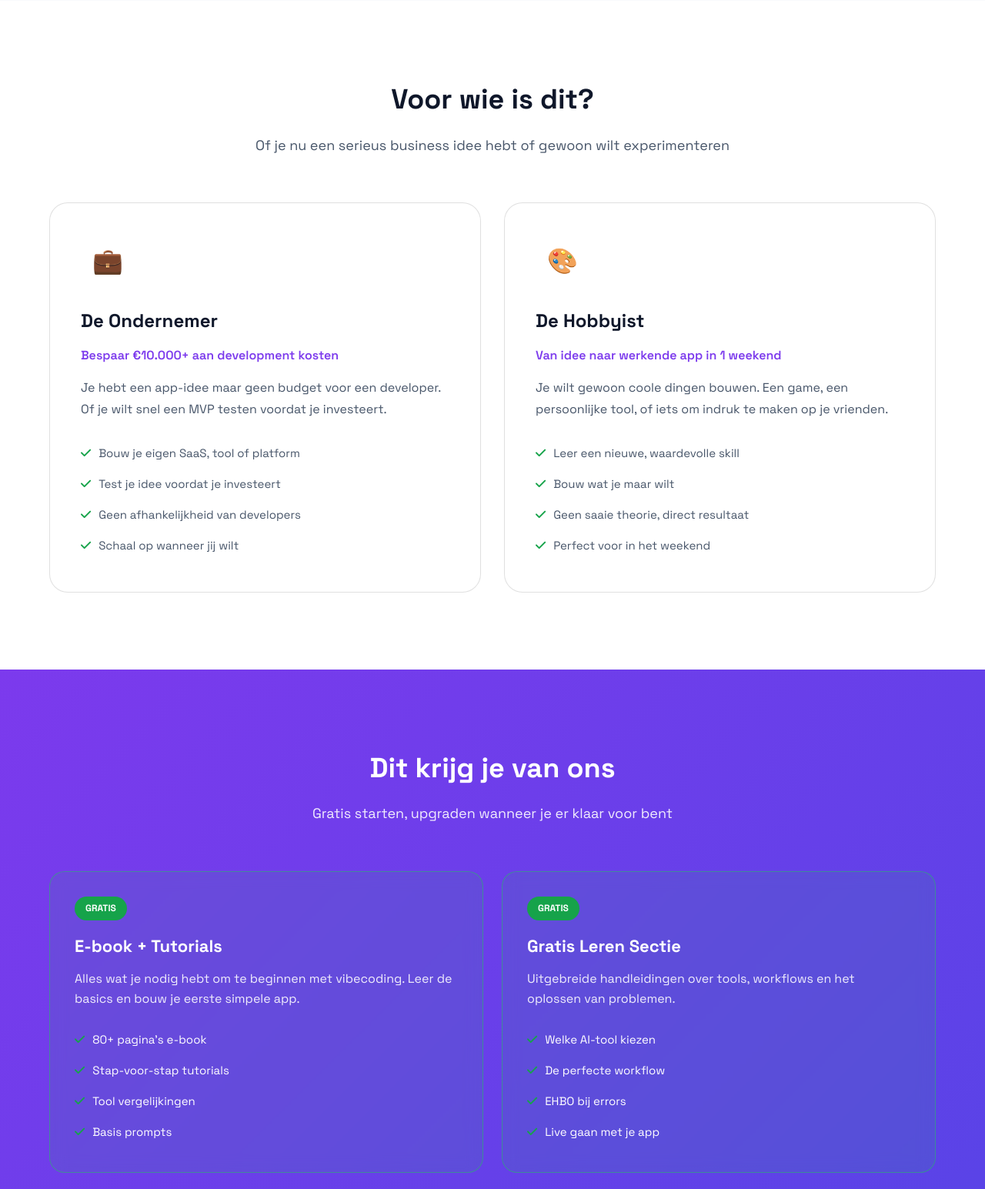
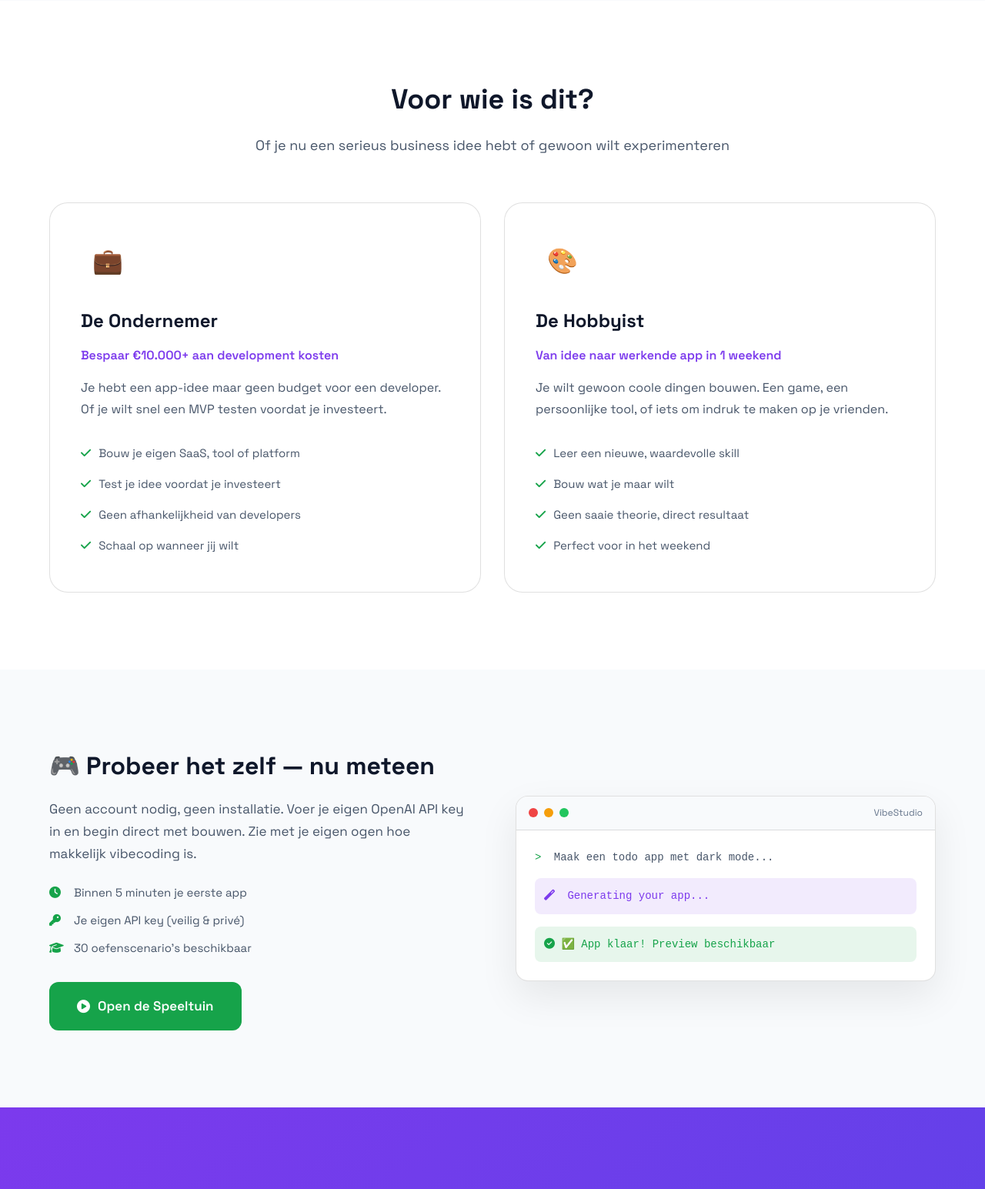
Before and after one commit to Aqua-Devs/leervibecoding, a Flask app: page / in a window 1280 px wide. Shown: the part 1465-3010 px from the top of the page at 77% size. Run offline with Flask 3, Linux system fonts and the light colour scheme.

Commit message:
Studio/speeltuin weer publiek toegankelijk
- /studio route weer open (was redirect naar premium)
- 'Probeer Nu' link in navigatie toegevoegd
- Nieuwe 'Probeer het zelf' sectie op homepage
- Demo visual met VibeStudio preview

```diff
--- a/app.py
+++ b/app.py
@@ -331,22 +331,22 @@ Beoordeel eerlijk maar rechtvaardig."""
 def index():
     return render_template('index.html')
 
-# Oude oefenruimte routes redirecten naar premium
+# Oude routes redirecten
 @app.route('/bouwen')
 def bouwen():
-    return redirect('/premium')
+    return redirect('/studio')
 
 @app.route('/oefenruimte')
 def oefenruimte():
-    return redirect('/premium')
+    return redirect('/studio')
 
 @app.route('/studio')
 def studio():
-    return redirect('/premium')
+    return render_template('studio.html', levels=DIFFICULTY_LEVELS)
 
 @app.route('/oefeningen')
 def oefeningen():
-    return redirect('/premium')
+    return redirect('/studio')
 
 # Premium routes
 @app.route('/premium')
--- a/templates/base.html
+++ b/templates/base.html
@@ -752,6 +752,7 @@
             <div class="nav-links">
                 <a href="/">Home</a>
                 <a href="/blueprints" class="nav-premium"><i class="fas fa-shopping-cart"></i> Blueprints</a>
+                <a href="/studio"><i class="fas fa-play-circle"></i> Probeer Nu</a>
                 <a href="/tools">Gratis Leren</a>
                 <a href="/ehbo">EHBO</a>
             </div>
@@ -780,8 +781,8 @@
     <div class="mobile-menu" id="mobileMenu">
         <a href="/"><i class="fas fa-home"></i> Home</a>
         <a href="/blueprints"><i class="fas fa-shopping-cart"></i> Blueprints Shop</a>
+        <a href="/studio"><i class="fas fa-play-circle"></i> Probeer Nu</a>
         <a href="/tools"><i class="fas fa-book"></i> Gratis Leren</a>
-        <a href="/workflow"><i class="fas fa-project-diagram"></i> Workflow</a>
         <a href="/ehbo"><i class="fas fa-first-aid"></i> EHBO</a>
         <a href="/blueprints" class="mobile-cta"><i class="fas fa-shopping-cart"></i> Bekijk Shop</a>
     </div>
--- a/templates/index.html
+++ b/templates/index.html
@@ -310,6 +310,124 @@
     }
     .audience-card ul li i {
         color: var(--green);
+    }
+
+    /* ========== TRY IT SECTION ========== */
+    .try-section {
+        padding: 100px 0;
+        background: var(--bg2);
+    }
+    .try-content {
+        display: grid;
+        grid-template-columns: 1fr 1fr;
+        gap: 60px;
+        align-items: center;
+    }
+    .try-text h2 {
+        font-size: 32px;
+        font-weight: 700;
+        color: var(--text1);
+        margin-bottom: 16px;
+    }
+    .try-text p {
+        font-size: 17px;
+        color: var(--text2);
+        line-height: 1.7;
+        margin-bottom: 24px;
+    }
+    .try-features {
+        display: flex;
+        flex-direction: column;
+        gap: 12px;
+        margin-bottom: 32px;
+    }
+    .try-feature {
+        display: flex;
+        align-items: center;
+        gap: 12px;
+        font-size: 15px;
+        color: var(--text2);
+    }
+    .try-feature i {
+        color: var(--green);
+        width: 20px;
+    }
+    .btn-try {
+        display: inline-flex;
+        align-items: center;
+        gap: 10px;
+        padding: 18px 36px;
+        background: linear-gradient(135deg, var(--green), #16a34a);
+        color: white;
+        border: none;
+        border-radius: 12px;
+        font-size: 17px;
+        font-weight: 600;
+        cursor: pointer;
+        transition: all 0.3s;
+        text-decoration: none;
+    }
+    .btn-try:hover {
+        transform: translateY(-3px);
+        box-shadow: 0 15px 35px rgba(34,197,94,0.3);
+    }
+    .try-demo {
+        background: var(--card-bg);
+        border: 1px solid var(--border);
+        border-radius: 16px;
+        overflow: hidden;
+        box-shadow: 0 20px 50px var(--shadow);
+    }
+    .try-demo .demo-header {
+        background: var(--bg2);
+        padding: 12px 16px;
+        display: flex;
+        align-items: center;
+        gap: 8px;
+        border-bottom: 1px solid var(--border);
+    }
+    .try-demo .demo-header .demo-dot {
+        width: 12px;
+        height: 12px;
+        border-radius: 50%;
+    }
+    .try-demo .demo-header span {
+        margin-left: auto;
+        font-size: 12px;
+        color: var(--text3);
+    }
+    .try-demo .demo-body {
+        padding: 24px;
+        font-family: 'Courier New', monospace;
+        font-size: 14px;
+    }
+    .try-demo .demo-line {
+        color: var(--text2);
+        margin-bottom: 16px;
+    }
+    .try-demo .demo-line .prompt {
+        color: var(--green);
+        margin-right: 8px;
+    }
+    .try-demo .demo-response {
+        color: var(--purple);
+        margin-bottom: 16px;
+        padding: 12px;
+        background: var(--purple-light);
+        border-radius: 8px;
+    }
+    .try-demo .demo-response i {
+        margin-right: 8px;
+    }
+    .try-demo .demo-result {
+        color: var(--green);
+        padding: 12px;
+        background: var(--green-light);
+        border-radius: 8px;
+    }
+    @keyframes typing {
+        from { width: 0; }
+        to { width: 100%; }
     }
 
     /* ========== WHAT YOU GET SECTION ========== */
@@ -753,7 +871,8 @@
         .problem-grid,
         .audience-grid,
         .offer-grid,
-        .testimonials-grid {
+        .testimonials-grid,
+        .try-content {
             grid-template-columns: 1fr;
         }
         .section-header h2 {
@@ -1203,6 +1322,56 @@
     </div>
 </section>
 
+<!-- ========== PROBEER HET ZELF ========== -->
+<section class="try-section">
+    <div class="container">
+        <div class="try-content">
+            <div class="try-text">
+                <h2>🎮 Probeer het zelf — nu meteen</h2>
+                <p>Geen account nodig, geen installatie. Voer je eigen OpenAI API key in en begin direct met bouwen. Zie met je eigen ogen hoe makkelijk vibecoding is.</p>
+                <div class="try-features">
+                    <div class="try-feature">
+                        <i class="fas fa-clock"></i>
+                        <span>Binnen 5 minuten je eerste app</span>
+                    </div>
+                    <div class="try-feature">
+                        <i class="fas fa-key"></i>
+                        <span>Je eigen API key (veilig & privé)</span>
+                    </div>
+                    <div class="try-feature">
+                        <i class="fas fa-graduation-cap"></i>
+                        <span>30 oefenscenario's beschikbaar</span>
+                    </div>
+                </div>
+                <a href="/studio" class="btn-try">
+                    <i class="fas fa-play-circle"></i> Open de Speeltuin
+                </a>
+            </div>
+            <div class="try-visual">
+                <div class="try-demo">
+                    <div class="demo-header">
+                        <div class="demo-dot" style="background: #ef4444;"></div>
+                        <div class="demo-dot" style="background: #f59e0b;"></div>
+                        <div class="demo-dot" style="background: #22c55e;"></div>
+                        <span>VibeStudio</span>
+                    </div>
+                    <div class="demo-body">
+                        <div class="demo-line typing">
+                            <span class="prompt">&gt;</span> Maak een todo app met dark mode...
+                        </div>
+                        <div class="demo-response">
+                            <i class="fas fa-magic"></i> Generating your app...
+                        </div>
+                        <div class="demo-result">
+                            <i class="fas fa-check-circle"></i> ✅ App klaar! Preview beschikbaar
+                        </div>
+                    </div>
+                </div>
+            </div>
+        </div>
+    </div>
+</section>
+
 <!-- ========== WAT JE KRIJGT ========== -->
 <section class="offer-section">
     <div class="container">
```
